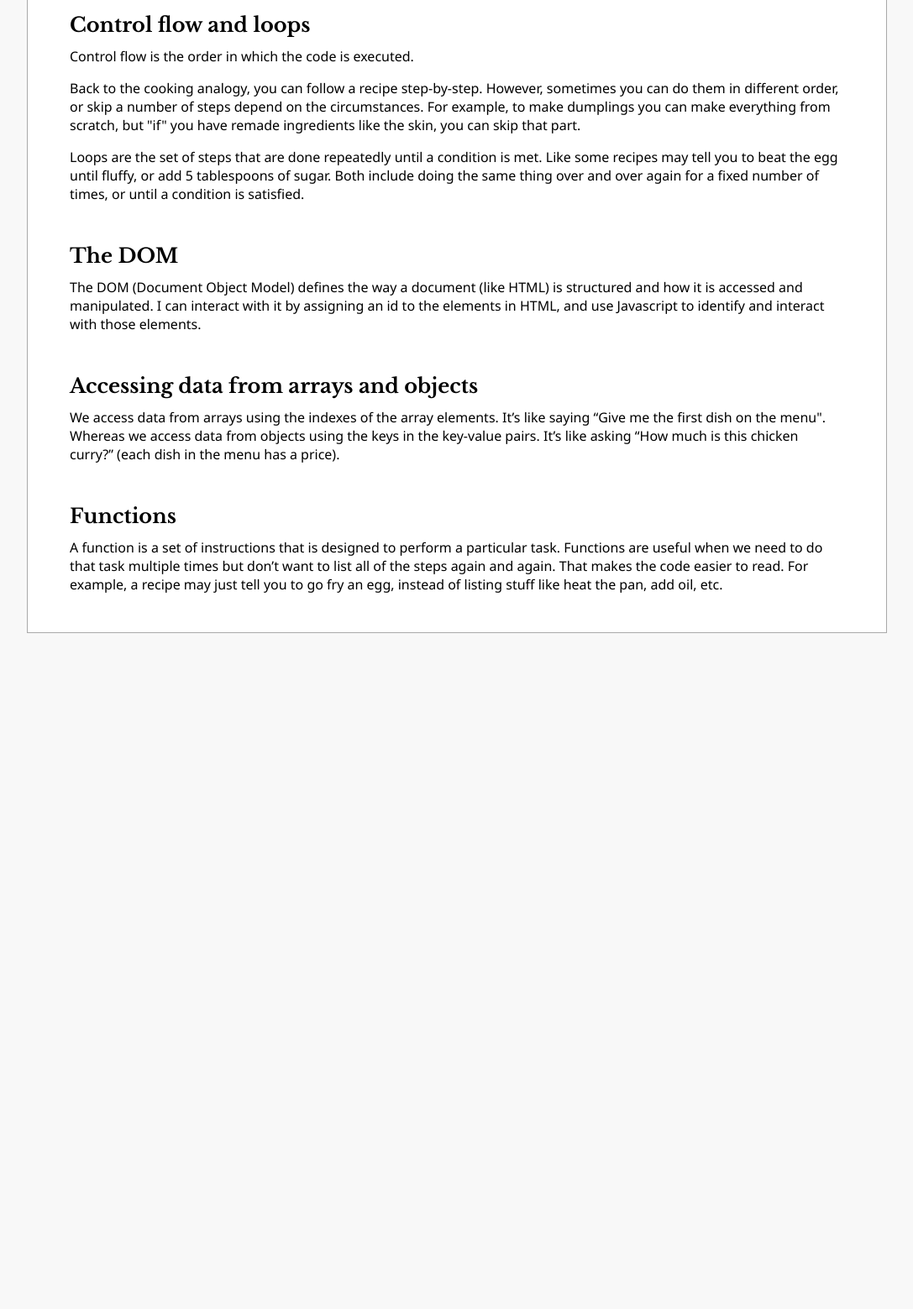
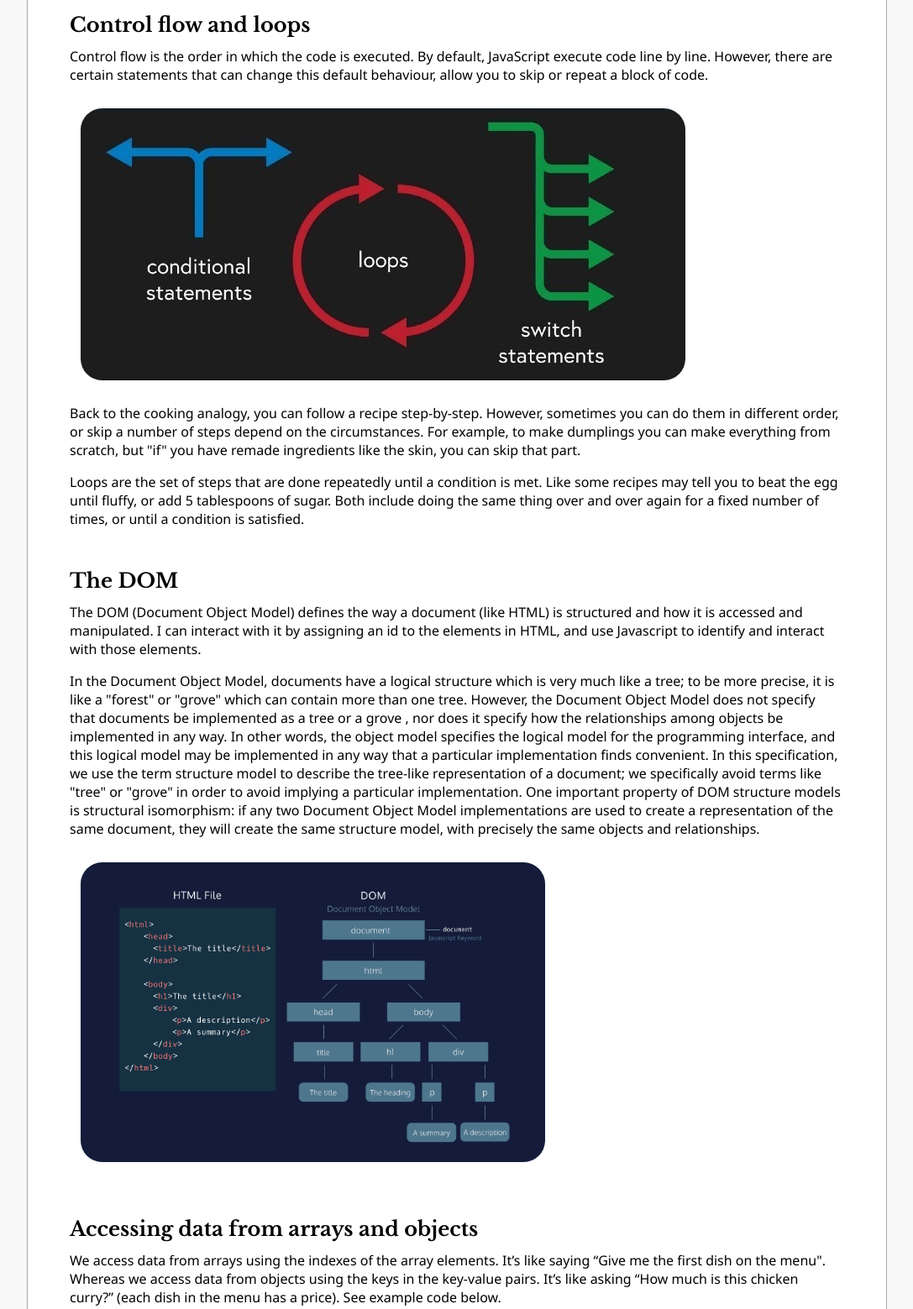
Before and after one commit to ashley-cao-0/ashley-cao-0.github.io, a plain HTML site: page blog/javascript-dom.html in a window 1280 px wide. Shown: the part 800-2359 px from the top of the page at 84% size, without its empty margins (96-1183 px from the left). Before the commit the page ends 1574 px from the top, so only its background shows below. Drawn offline with nearby package versions, Linux system fonts and the light colour scheme.

Commit message:
add more images

```diff
--- a/blog/javascript-dom.html
+++ b/blog/javascript-dom.html
@@ -22,7 +22,7 @@
       JavaScript, HTML and CSS are three main components that make up a webpage. HTML defines the structure and content
       of the page. CSS defines the layout and formatting of the content. JavaScript make the elements interactive.
     </p>
-    <div class="img-row">
+    <div class="img-food">
       <img src="../images/ingredients.jpg" alt="Food image">
       <img src="../images/cooking.jpeg" alt="Food image">
       <img src="../images/present-food.JPG" alt="Food image">
@@ -38,8 +38,11 @@
     </p>
     <h2>Control flow and loops</h2>
     <p>
-      Control flow is the order in which the code is executed.
+      Control flow is the order in which the code is executed. By default, JavaScript execute code line by line.
+      However, there are certain statements that can change this default behaviour, allow you to skip or repeat a block
+      of code.
     </p>
+    <img src="../images/control-flow.jpeg" alt="js-flow">
     <p>
       Back to the cooking analogy, you can follow a recipe step-by-step. However, sometimes you can do them in different
       order, or skip a number of steps depend on the circumstances. For example, to make
@@ -57,18 +60,35 @@
       manipulated. I can interact with it by assigning an id to the elements in HTML, and use Javascript to identify and
       interact with those elements.
     </p>
+    <p>
+      In the Document Object Model, documents have a logical structure which is very much like a tree; to be more
+      precise, it is like a "forest" or "grove" which can contain more than one tree. However, the Document Object Model
+      does not specify that documents be implemented as a tree or a grove , nor does it specify how the relationships
+      among objects be implemented in any way. In other words, the object model specifies the logical model for the
+      programming interface, and this logical model may be implemented in any way that a particular implementation finds
+      convenient. In this specification, we use the term structure model to describe the tree-like representation of a
+      document; we specifically avoid terms like "tree" or "grove" in order to avoid implying a particular
+      implementation. One important property of DOM structure models is structural isomorphism: if any two Document
+      Object Model implementations are used to create a representation of the same document, they will create the same
+      structure model, with precisely the same objects and relationships.
+    </p>
+    <img class="dom" src="../images/DOM.png" alt="dom">
     <h2>Accessing data from arrays and objects</h2>
     <p>
       We access data from arrays using the indexes of the array elements. It’s like saying “Give me the first dish on
       the
       menu". Whereas we access data from objects using the keys in the key-value pairs. It’s like asking “How much is
-      this chicken curry?” (each dish in the menu has a price).
+      this chicken curry?” (each dish in the menu has a price). See example code below.
     </p>
+    <img src="../images/array-vs-object.JPG" alt="array-vs-object">
     <h2>Functions</h2>
     <p>A function is a set of instructions that is designed to perform a particular task. Functions are useful when we
       need to do that task multiple times but don’t want to list all of the steps again and again. That makes the code
-      easier to read. For example, a recipe may just tell you to go fry an egg, instead of listing stuff like heat the
-      pan, add oil, etc.</p>
+      easier to read. For example, you are instructing someone to prepare for a picnic. You need them to make 5
+      different sandwiches. You only needs to show them how to do one. They can based on that, make the other 4 by
+      replacing the ingredients.
+    </p>
+    <img class="sandwich" src="../images/sandwich.png" alt="sandwich function">
   </div>
 </body>
 
--- a/styles/main.css
+++ b/styles/main.css
@@ -22,18 +22,32 @@ li {
   margin-block-start: 0.75em;
 }
 
-img {
+.img-food>img {
   width: 8vw;
   height: 8vw;
   border-radius: 10vw;
   object-fit: cover;
   overflow: hidden;
-  margin: 2vw 2vw 2vw;
+  margin: 2vw;
 }
 
-.img-row {
+.img-food {
   text-align: center;
-  padding-right: 5vw;
+  padding-right: 10vw;
+}
+
+img {
+  border-radius: 2vw;
+  margin: 1vw;
+}
+
+.dom {
+  width: 60%;
+}
+
+.sandwich {
+  border-radius: 0;
+  width: 30%;
 }
 
 .title {
```
Also changed, not shown: images/DOM.png (added), images/array-vs-object.JPG (added), images/control-flow.jpeg (added), images/sandwich.png (added).
